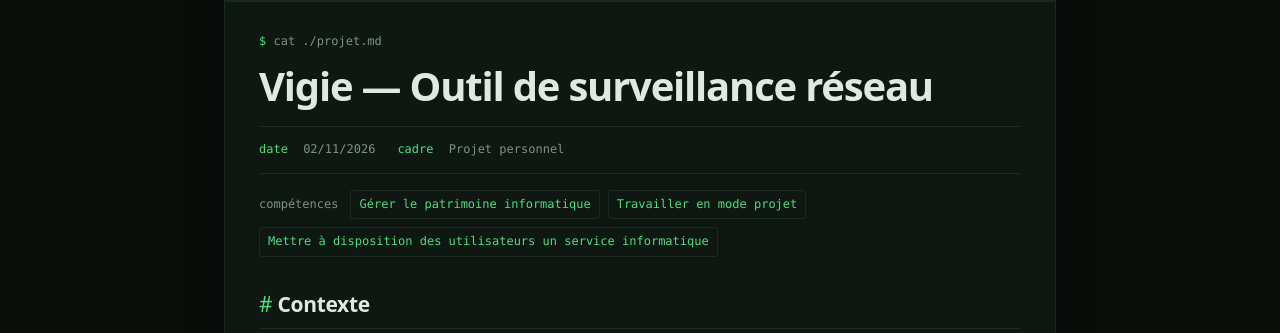
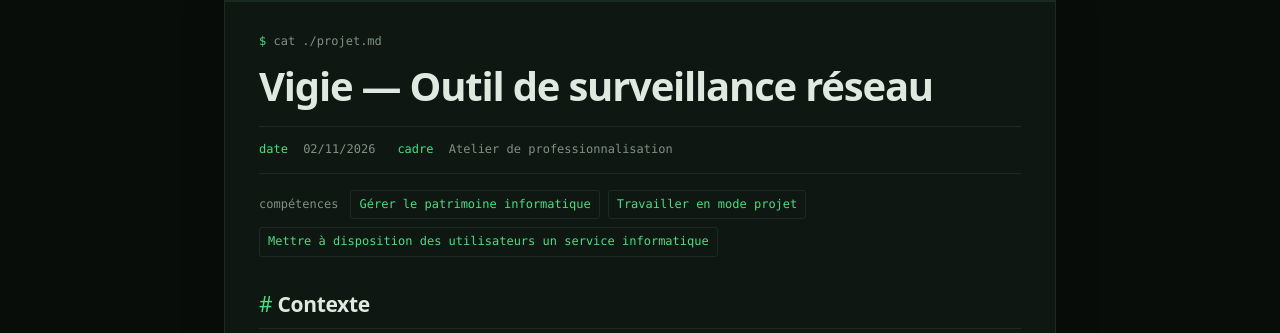
Before and after one commit to vzsca/Portfolio-Gwenael, a Jekyll site: the page built from _projets/2026-11-vigie.md, in a window 1280 px wide and 900 px high. Shown: the part 128-461 px from the top of the window. Built offline with Jekyll 4.4.1, drawn with Linux system fonts in a browser that asks for light colours.

Commit message:
Move Vigie into school projects

```diff
--- a/_projets/2026-11-vigie.md
+++ b/_projets/2026-11-vigie.md
@@ -1,8 +1,8 @@
 ---
 title: "Vigie — Outil de surveillance réseau"
 date: 2026-11-02
-cadre: "Projet personnel"
-type: "perso"
+cadre: "Atelier de professionnalisation"
+type: "ecole"
 resume: "Développement d'un outil Python générique qui analyse des journaux SSH, détecte les échecs répétés et génère un rapport HTML de surveillance."
 competences: [c1, c4, c5]
 ---
```
